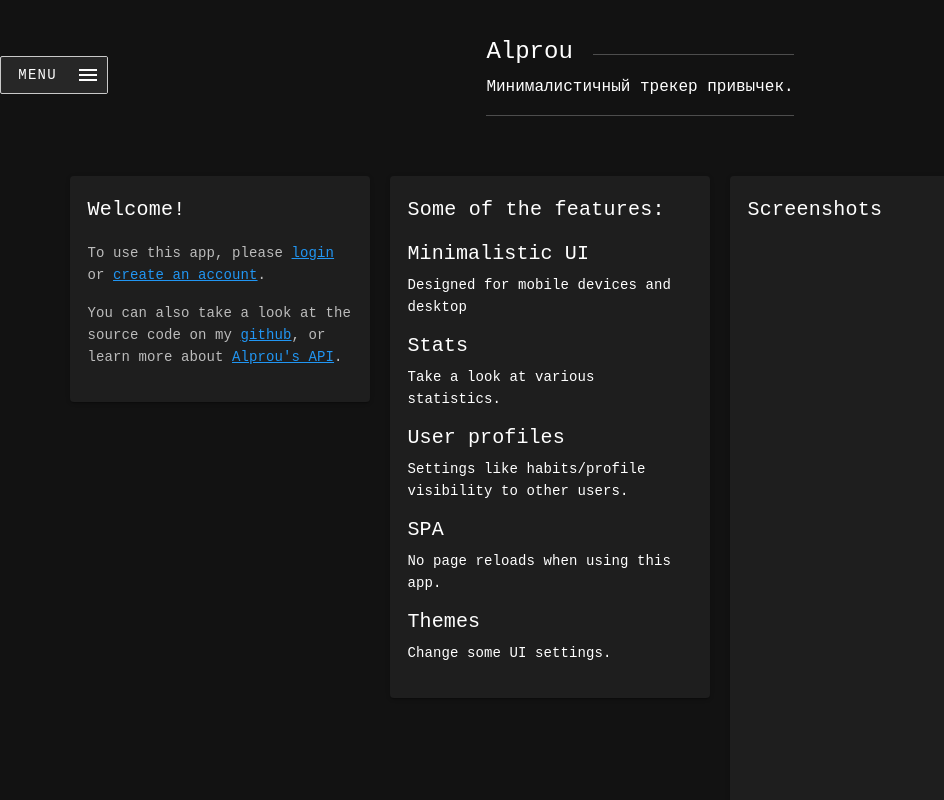
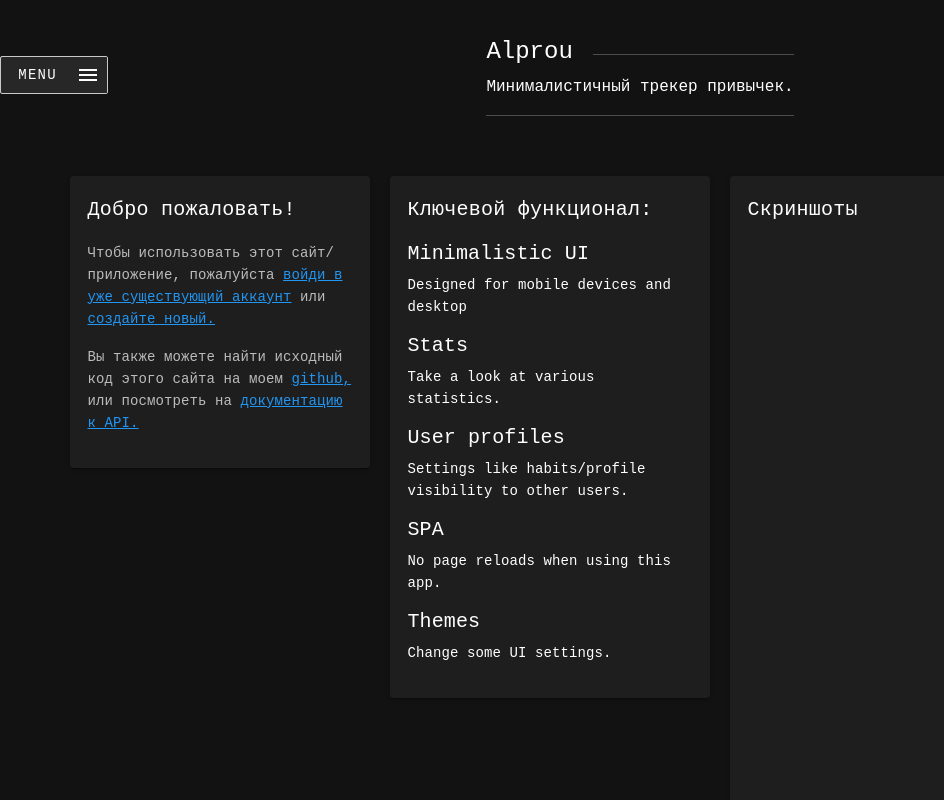
Before and after one commit to 0djentd/alprou, a Vue app: page /welcome in a window 1280 px wide. Shown: the top 800 px of the page, without its empty margins (0-944 px from the left). Built offline with nearby package versions, Linux system fonts and the light colour scheme.

Commit message:
modified:   src/locales.js modified:   src/views/WelcomeView.vue

```diff
--- a/src/locales.js
+++ b/src/locales.js
@@ -9,6 +9,27 @@ export default {
       },
       about: {
         title: "About",
+        text: {
+          info: {
+            title: "Welcome!",
+            subtitle: {
+              1: "To use this app, please",
+              2: "login",
+              3: "or",
+              4: "create an account.",
+              5: "You can also take a look at the source code on my",
+              6: "github,",
+              7: "or learn more about",
+              8: "Alprou's API.",
+            },
+          },
+          features: {
+            title: "Some of the features:",
+          },
+          screenshots: {
+            title: "Screenshots",
+          },
+        },
       },
       habits: {
         title: "Habits",
@@ -46,6 +67,27 @@ export default {
       },
       about: {
         title: "Инфо",
+        text: {
+          info: {
+            title: "Добро пожаловать!",
+            subtitle: {
+              1: "Чтобы использовать этот сайт/приложение, пожалуйста",
+              2: "войди в уже существующий аккаунт",
+              3: "или",
+              4: "создайте новый.",
+              5: "Вы также можете найти исходный код этого сайта на моем",
+              6: "github,",
+              7: "или посмотреть на",
+              8: "документацию к API.",
+            },
+          },
+          features: {
+            title: "Ключевой функционал:",
+          },
+          screenshots: {
+            title: "Скриншоты",
+          },
+        },
       },
       habits: {
         title: "Привычки",
--- a/src/views/WelcomeView.vue
+++ b/src/views/WelcomeView.vue
@@ -39,24 +39,35 @@ export default {
   <v-container>
     <div class="welcome d-flex flex-wrap flex-lg-nowrap">
       <v-card class="welcome-info">
-        <v-card-title>Welcome!</v-card-title>
+        <v-card-title>{{ $t("pages.about.text.info.title") }}</v-card-title>
         <v-card-text>
           <p>
-            To use this app, please
-            <router-link to="/login/"> login</router-link> or
-            <router-link to="/registration/"> create an account</router-link>.
+            {{ $t("pages.about.text.info.subtitle.1") }}
+            <router-link to="/login/">
+              {{ $t("pages.about.text.info.subtitle.2") }}</router-link
+            >
+            {{ $t("pages.about.text.info.subtitle.3") }}
+            <router-link to="/registration/">
+              {{ $t("pages.about.text.info.subtitle.4") }}
+            </router-link>
           </p>
           <p></p>
           <p>
-            You can also take a look at the source code on my
-            <a href="https://github.com/0djentd/">github</a>, or learn more
-            about
-            <router-link to="/about/#about-api">Alprou's API</router-link>.
+            {{ $t("pages.about.text.info.subtitle.5") }}
+            <a href="https://github.com/0djentd/">
+              {{ $t("pages.about.text.info.subtitle.6") }}
+            </a>
+            {{ $t("pages.about.text.info.subtitle.7") }}
+            <router-link to="/about/#about-api">
+              {{ $t("pages.about.text.info.subtitle.8") }}
+            </router-link>
           </p>
         </v-card-text>
       </v-card>
       <v-card class="welcome-features">
-        <v-card-title> Some of the features: </v-card-title>
+        <v-card-title>
+          {{ $t("pages.about.text.features.title") }}
+        </v-card-title>
         <v-card-text>
           <v-sheet v-for="feature in features" :key="feature.id">
             <h5>{{ feature.title }}</h5>
@@ -66,7 +77,9 @@ export default {
         </v-card-text>
       </v-card>
       <v-card class="welcome-screenshot">
-        <v-card-title>Screenshots</v-card-title>
+        <v-card-title>{{
+          $t("pages.about.text.screenshots.title")
+        }}</v-card-title>
         <div class="screenshot-container">
           <v-img class="screenshot" src="/screenshot_alprou.png"></v-img>
         </div>
```
